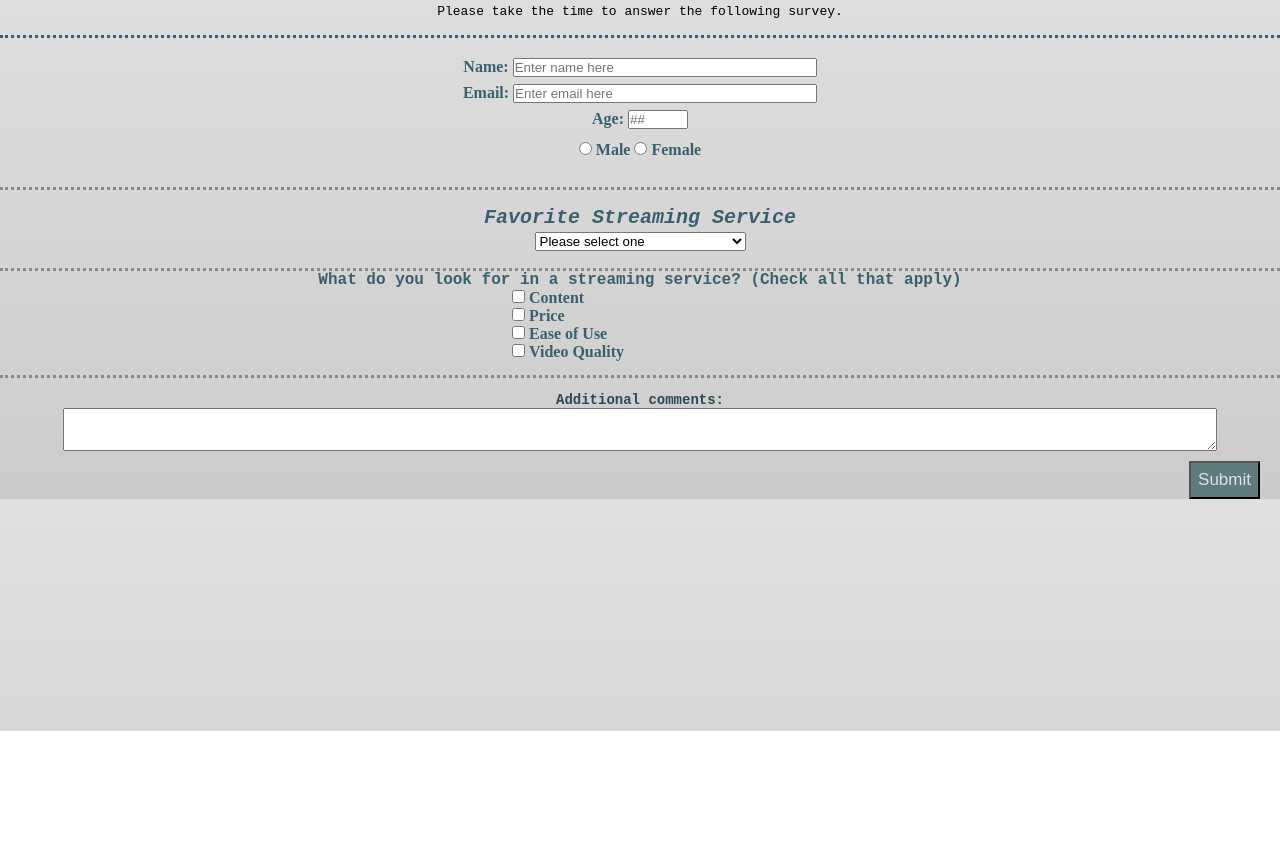
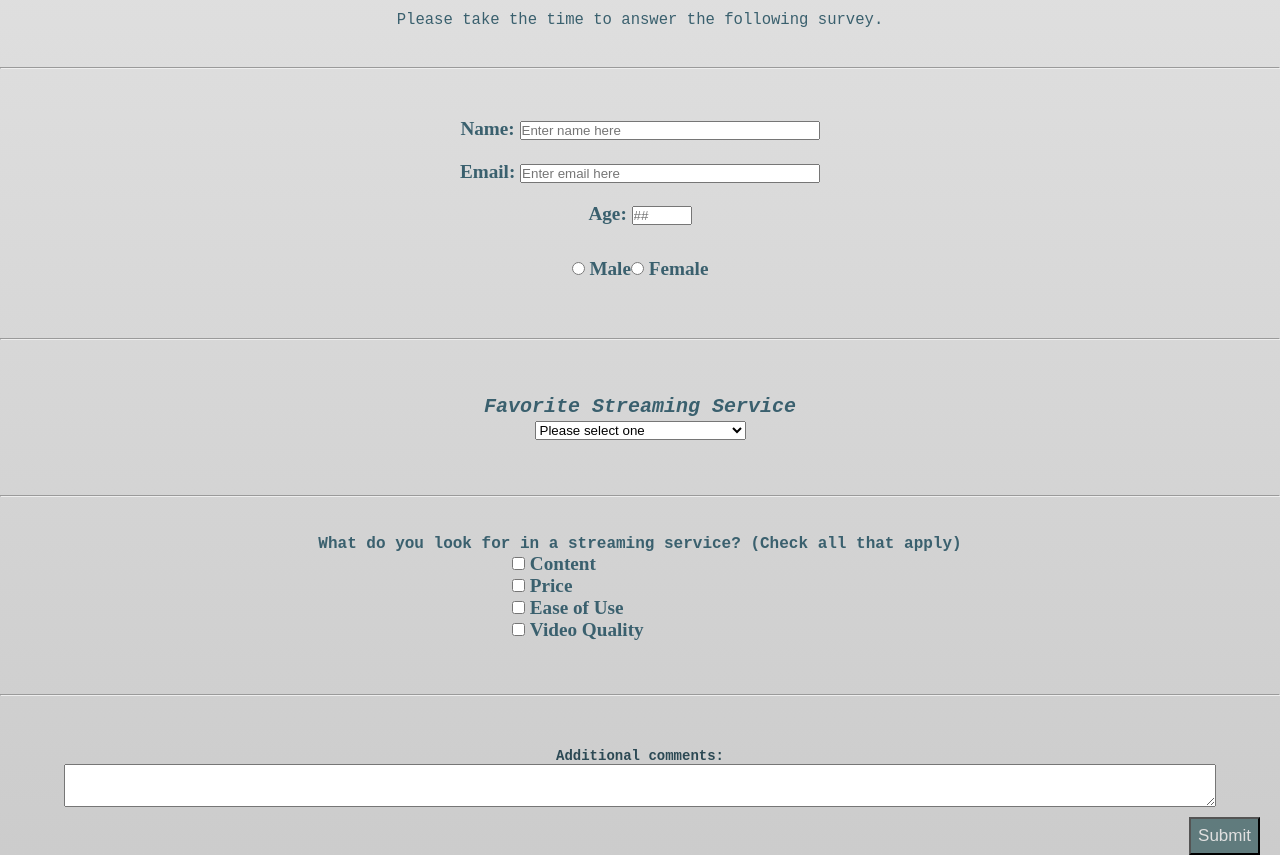
Before and after one commit to macgirl212/fcc-survey-form, a plain HTML site: page index.html in a window 1280 px wide. Shown: the part 69-924 px from the top of the page. Before the commit the page ends 800 px from the top, so only its background shows below. Drawn offline with Linux system fonts and the light colour scheme.

Commit message:
better spacing

```diff
--- a/index.html
+++ b/index.html
@@ -11,21 +11,33 @@
     <div id="main">
         <h1 id="title">Streaming Services Survey</h1>
         <p id="description">Please take the time to answer the following survey.</p>
+        <hr class="rounded">
         <form id="survey-form">
-            <div id="generalInfo">
+            <div id="first-section">
+                <div class="input-section">
                     <label for="name" id="name-label"><b>Name:</b></label>
-                    <input type="text" id="name"  placeholder="Enter name here" required><br>
+                    <input type="text" id="name"  placeholder="Enter name here" required>
+                </div>
+                <div class="input-section">
                     <label for="email" id="email-label"><b>Email:</b></label>
-                    <input type="email" id="email"  placeholder="Enter email here" required><br>
+                    <input type="email" id="email"  placeholder="Enter email here" required>
+                </div>
+                <div class="input-section">
                     <label for="age" id="number-label"><b>Age:</b></label>
-                    <input type="number" id="number"  min="13" max="115" placeholder="##"><br>
+                    <input type="number" id="number"  min="13" max="115" placeholder="##">
                 </div>
                 <div id="radio">
+                    <div class="radio-choice">
                         <input type="radio" id="male" name="gender" value="male">
                         <label for="male"><b>Male</b></label>
+                    </div>
+                    <div class="radio-choice">
                         <input type="radio" id="female" name="gender" value="female">
-                <label for="female"><b>Female</b></label><br><br>
+                        <label for="female"><b>Female</b></label>
                     </div>
+                </div>
+            </div>
+            <hr class="rounded">
             <div id="favoriteService" required>
                 <label><em><b>Favorite Streaming Service</b></em></label><br>
                     <select id="dropdown">
@@ -56,6 +68,7 @@
                         <option value="Other">Other (Please Comment Below)</option>
                     </select>
             </div>
+            <hr class="rounded">
             <div id="checkbox-area">
                 <p id="preferences-title"><b>What do you look for in a streaming service? (Check all that apply)</b></p>
                 <div id="preferences">
@@ -69,6 +82,7 @@
                         <label for="videoQuality"><b>Video Quality</b></label>
                 </div>
             </div>
+            <hr class="rounded">
             <div>
                 <p id="textarea-title"><b>Additional comments:</b></p>
                 <textarea id="textarea"></textarea>
@@ -76,5 +90,6 @@
             <button type="submit" id="submit" value="Submit">Submit</button>
         </form>
     </div>
+    <script src="https://cdn.freecodecamp.org/testable-projects-fcc/v1/bundle.js"></script>
 </body>
 </html>
--- a/style.scss
+++ b/style.scss
@@ -1,13 +1,10 @@
 $text-color: #3A606E;
 $background-color: #E0E0E0;
-
-@mixin textCenter {
-    text-align: center;
-}
 
 * {
     margin: 0;
     padding: 0;
+    box-sizing: border-box;
 }
 
 h1 {
@@ -19,79 +16,57 @@ p {
 }
 
 body {
-    background-image: linear-gradient(180deg, $background-color, #CCCCCC)
+    background-image: linear-gradient(180deg, $background-color, #CCCCCC);
+    font-size: 1.2em;
+    text-align: center;
+    color: $text-color;
 }
 
 #title {
-    @include textCenter();
     background-image: linear-gradient(180deg, $text-color, #467586);
     padding: 10px;
-    //text-align: center;
     color: $background-color;
 }
 
 #description {
-    @include textCenter();
     margin: 1rem;
-    //text-align: center;
 }
 
-#generalInfo {
-    @include textCenter();
-    //text-align: center;
-    padding-top: 20px;
-    border-top: dotted;
-    //border-style: dotted none none none;
-    border-color: #3A606E;
+hr.rounded {
+    margin: 2em 0em;
+}
+
+#first-section {
+    height: 10em;
+    display: flex;
+    flex-direction: column;
+    justify-content: space-around;
 }
 
 #name {
     width: 300px;
     max-width: 90%;
-    margin-bottom: 7px;
-}
-
-#name-label{
-    color: $text-color;
 }
 
 #email {
     width: 300px;
     max-width: 90%;
-    margin-bottom: 7px;
-}
-
-#email-label {
-    color: $text-color;
 }
 
 #number {
     margin-bottom: 7px;
 }
 
-#number-label {
-    color: $text-color;
-}
-
 #radio {
-    @include textCenter();
-    //text-align: center;
-    color: $text-color;
+    display: flex;
+    justify-content: center;
     padding: 5px 0px 10px 0px;
 }
 
 #favoriteService {
-   @include textCenter();
-    //text-align: center;
-   color: $text-color;
    font-size: 20px;
    font-family: monospace;
-   border-top: dotted;
-   border-bottom: dotted;
    padding: 1rem 0rem;
-   //border-style: dotted none dotted none;
-   //padding: 10px 0px 20px 0px;
-   border-color: #828E82;
 }
 
 #favoriteService:hover {
@@ -99,28 +74,20 @@ body {
 }
 
 #preferences-title {
-    @include textCenter();
-    //text-align: center;
-    color: $text-color;
     font-family: monospace;
     font-size: 16px;
 }
 
 #preferences {
     padding-bottom: 14px;
-    color: $text-color;
     margin-left: 40%;
     margin-right: auto;
+    text-align: left;
 }
 
 #textarea-title {
-    @include textCenter();
-    //text-align: center;
     color: #2C4954;
     font-size: 14px;
-    border-top: dotted;
-    //border-style: dotted none none none;
-    border-color: #828E82;
     padding-top: 14px;
 }
 
```
Also changed, not shown: style.css, 1 other file. Lines whose indentation alone changed are shown as unchanged.
